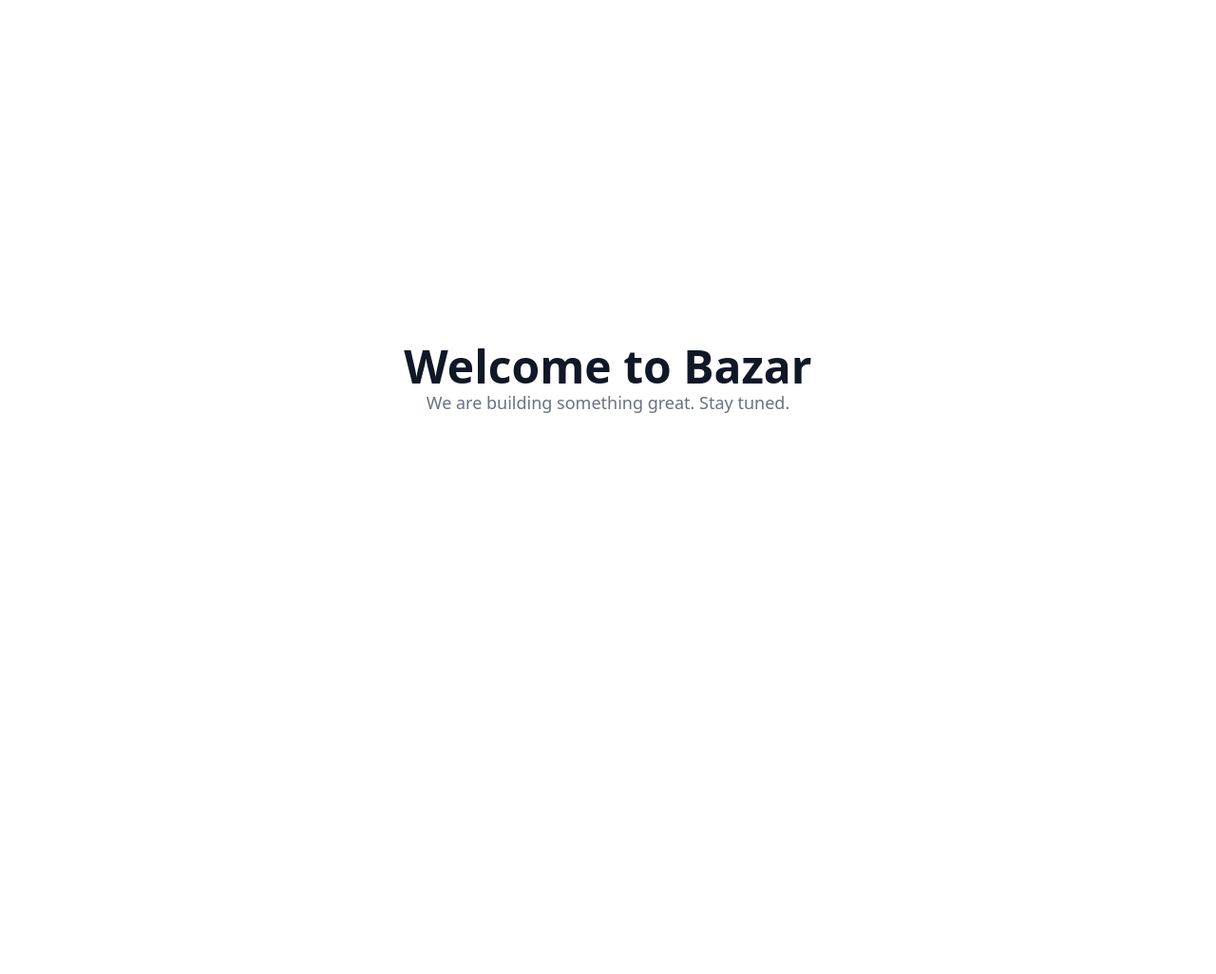
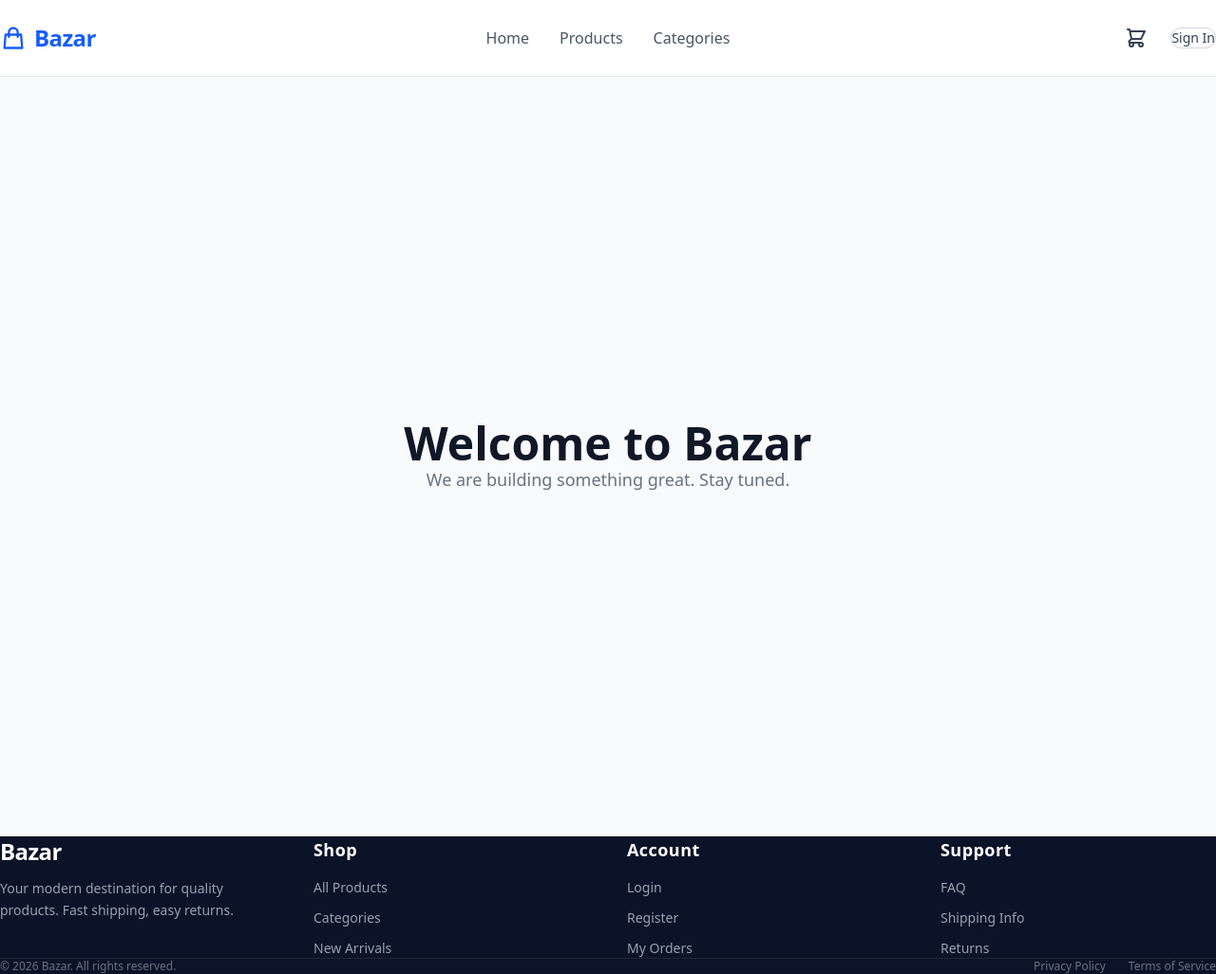
Before and after one commit to Shahriar-Hasan123/BAZAR, a Next.js app: page / in a window 1280 px wide. Shown: the whole page at 95% size. Before the commit the page ends 800 px from the top, so only its background shows below. Built offline with nearby package versions, Linux system fonts and the light colour scheme.

Commit message:
feat: add responsive Header and Footer components
- build Header as Client Component with mobile hamburger menu
- build Footer as Server Component with responsive grid layout
- add Header and Footer to root layout
- implement sticky header with z-index
- footer sticks to bottom using flex layout

```diff
--- a/app/globals.css
+++ b/app/globals.css
@@ -1,7 +1,13 @@
 @import "tailwindcss";
 
-/* Base resets */
-* {
+@theme {
+  --font-sans: var(--font-geist), ui-sans-serif, system-ui, sans-serif;
+  --color-primary: #2563eb;
+}
+
+*,
+*::before,
+*::after {
   box-sizing: border-box;
   padding: 0;
   margin: 0;
@@ -9,11 +15,13 @@
 
 html,
 body {
-  max-width: 100vw;
   overflow-x: hidden;
 }
 
-/* Smooth scrolling */
 html {
   scroll-behavior: smooth;
 }
+
+body {
+  font-family: var(--font-sans);
+}
--- a/app/layout.tsx
+++ b/app/layout.tsx
@@ -1,23 +1,18 @@
 import type { Metadata } from 'next'
 import { Geist } from 'next/font/google'
+import Header from '@/components/layout/Header'
+import Footer from '@/components/layout/Footer'
 import './globals.css'
 
-// FONT SETUP
-// next/font downloads and self-hosts fonts
-// No external requests at runtime = faster
 const geist = Geist({
   subsets: ['latin'],
   variable: '--font-geist',
 })
 
-// METADATA
-// Next.js automatically puts this in <head>
-// Great for SEO out of the box
 export const metadata: Metadata = {
   title: {
     default: 'Bazar',
     template: '%s | Bazar',
-    // "Products" becomes "Products | Bazar"
   },
   description: 'A modern eCommerce store built with Next.js',
 }
@@ -29,8 +24,21 @@
 }) {
   return (
     <html lang="en">
-      <body className={`${geist.variable} font-sans antialiased`}>
-        {children}
+      <body className={`${geist.variable} antialiased bg-gray-50`}>
+
+        {/* flex-col + min-h-screen pushes footer to bottom */}
+        <div className="flex flex-col min-h-screen">
+
+          <Header />
+
+          <main className="flex-1">
+            {children}
+          </main>
+
+          <Footer />
+
+        </div>
+
       </body>
     </html>
   )
--- /dev/null
+++ b/components/layout/Footer.tsx
@@ -0,0 +1,82 @@
+import Link from 'next/link'
+
+const FOOTER_LINKS = {
+  Shop: [
+    { label: 'All Products', href: '/products' },
+    { label: 'Categories', href: '/categories' },
+    { label: 'New Arrivals', href: '/products?sort=newest' },
+  ],
+  Account: [
+    { label: 'Login', href: '/login' },
+    { label: 'Register', href: '/register' },
+    { label: 'My Orders', href: '/account/orders' },
+  ],
+  Support: [
+    { label: 'FAQ', href: '/faq' },
+    { label: 'Shipping Info', href: '/shipping' },
+    { label: 'Returns', href: '/returns' },
+  ],
+}
+
+export default function Footer() {
+  const currentYear = new Date().getFullYear()
+
+  return (
+    <footer className="bg-[#0b1329] text-gray-300 pt-16 pb-8">
+      <div className="w-full max-w-7xl mx-auto px-6 md:px-12">
+
+        {/* ── MAIN GRID ── */}
+        <div className="grid grid-cols-1 sm:grid-cols-2 lg:grid-cols-4 gap-10 pb-12 w-full">
+
+          {/* ── BRAND COLUMN ── */}
+          <div className="flex flex-col gap-3">
+            <h2 className="text-white text-2xl font-bold tracking-tight">
+              Bazar
+            </h2>
+            <p className="text-gray-400 text-sm leading-relaxed">
+              Your modern destination for quality products. Fast shipping, easy returns.
+            </p>
+          </div>
+
+          {/* ── LINK GROUPS ── */}
+          {Object.entries(FOOTER_LINKS).map(([groupName, links]) => (
+            <div key={groupName} className="flex flex-col gap-4">
+              <h3 className="text-white font-semibold text-lg tracking-wide">
+                {groupName}
+              </h3>
+              <ul className="flex flex-col gap-3 text-sm">
+                {links.map((link) => (
+                  <li key={link.href}>
+                    <Link
+                      href={link.href}
+                      className="text-gray-400 hover:text-sky-400 hover:translate-x-1 inline-block transition-all duration-200"
+                    >
+                      {link.label}
+                    </Link>
+                  </li>
+                ))}
+              </ul>
+            </div>
+          ))}
+
+        </div>
+
+        {/* ── BOTTOM BAR ── */}
+        <div className="border-t border-gray-800 pt-6 flex flex-col-reverse sm:flex-row items-center justify-between gap-3 w-full">
+          <p className="text-gray-500 text-xs text-center sm:text-left">
+            © {currentYear} Bazar. All rights reserved.
+          </p>
+          <div className="flex items-center gap-6 text-xs text-gray-500">
+            <Link href="/privacy" className="hover:text-white transition-colors duration-200">
+              Privacy Policy
+            </Link>
+            <Link href="/terms" className="hover:text-white transition-colors duration-200">
+              Terms of Service
+            </Link>
+          </div>
+        </div>
+
+      </div>
+    </footer>
+  )
+}
--- /dev/null
+++ b/components/layout/Header.tsx
@@ -0,0 +1,147 @@
+'use client'
+
+import { useState } from 'react'
+import Link from 'next/link'
+
+const NAV_LINKS = [
+    { href: '/', label: 'Home' },
+    { href: '/products', label: 'Products' },
+    { href: '/categories', label: 'Categories' },
+]
+
+export default function Header() {
+    const [isMenuOpen, setIsMenuOpen] = useState(false)
+    const cartCount = 0
+
+    return (
+        <header className="sticky top-0 z-50 w-full bg-white border-b border-gray-200">
+
+            {/* MAIN NAV */}
+            <nav className="relative h-16 md:h-20 flex items-center justify-between px-6 md:px-10">
+
+                {/* LEFT — Logo */}
+                <Link
+                    href="/"
+                    className="flex items-center gap-2 z-10"
+                >
+                    <BagIcon />
+                    <span className="text-xl md:text-2xl font-bold text-blue-600 tracking-tight">
+                        Bazar
+                    </span>
+                </Link>
+
+                {/* CENTER — Desktop Nav (absolutely centered) */}
+                <ul className="hidden md:flex items-center gap-8 absolute left-1/2 -translate-x-1/2">
+                    {NAV_LINKS.map((link) => (
+                        <li key={link.href}>
+                            <Link
+                                href={link.href}
+                                className="text-gray-600 font-medium hover:text-blue-600 transition-colors"
+                            >
+                                {link.label}
+                            </Link>
+                        </li>
+                    ))}
+                </ul>
+
+                {/* RIGHT — Cart + Sign In + Hamburger */}
+                <div className="flex items-center gap-4 md:gap-6 z-10">
+
+                    {/* Cart */}
+                    <Link
+                        href="/cart"
+                        className="relative text-gray-700 hover:text-blue-600 transition-colors"
+                        aria-label="Shopping cart"
+                    >
+                        <CartIcon />
+                        {cartCount > 0 && (
+                            <span className="absolute -top-2 -right-2 bg-blue-600 text-white text-xs rounded-full w-4 h-4 flex items-center justify-center font-medium">
+                                {cartCount > 99 ? '99+' : cartCount}
+                            </span>
+                        )}
+                    </Link>
+
+                    {/* Sign In */}
+                    <Link
+                        href="/login"
+                        className="hidden sm:inline-block text-sm font-medium text-gray-700 border border-gray-300 rounded-full px-5 py-2 hover:border-blue-600 hover:text-blue-600 hover:bg-blue-50 transition-all"
+                    >
+                        Sign In
+                    </Link>
+
+                    {/* Hamburger — mobile only */}
+                    <button
+                        onClick={() => setIsMenuOpen(!isMenuOpen)}
+                        className="block md:hidden text-gray-700 hover:text-blue-600 transition-colors focus:outline-none"
+                        aria-label="Toggle menu"
+                        aria-expanded={isMenuOpen}
+                    >
+                        {isMenuOpen ? <CloseIcon /> : <MenuIcon />}
+                    </button>
+
+                </div>
+            </nav>
+
+            {/* MOBILE MENU */}
+            {isMenuOpen && (
+                <div className="md:hidden absolute top-16 w-full bg-white border-b border-gray-200 shadow-md flex flex-col items-center gap-4 py-6 z-50">
+
+                    {NAV_LINKS.map((link) => (
+                        <Link
+                            key={link.href}
+                            href={link.href}
+                            onClick={() => setIsMenuOpen(false)}
+                            className="text-gray-700 font-medium hover:text-blue-600 w-full text-center py-2 transition-colors"
+                        >
+                            {link.label}
+                        </Link>
+                    ))}
+
+                    {/* Sign In — only on very small screens */}
+                    <Link
+                        href="/login"
+                        onClick={() => setIsMenuOpen(false)}
+                        className="sm:hidden w-4/5 text-center text-sm font-medium text-gray-700 border border-gray-300 rounded-full py-2 hover:border-blue-600 hover:text-blue-600 hover:bg-blue-50 transition-all"
+                    >
+                        Sign In
+                    </Link>
+
+                </div>
+            )}
+
+        </header>
+    )
+}
+
+// ICONS
+function BagIcon() {
+    return (
+        <svg className="w-6 h-6 md:w-7 md:h-7 text-blue-600" fill="none" viewBox="0 0 24 24" stroke="currentColor" strokeWidth={2}>
+            <path strokeLinecap="round" strokeLinejoin="round" d="M16 11V7a4 4 0 00-8 0v4M5 9h14l1 12H4L5 9z" />
+        </svg>
+    )
+}
+
+function CartIcon() {
+    return (
+        <svg className="w-5 h-5 md:w-6 md:h-6" fill="none" viewBox="0 0 24 24" stroke="currentColor" strokeWidth={2}>
+            <path strokeLinecap="round" strokeLinejoin="round" d="M3 3h2l.4 2M7 13h10l4-8H5.4M7 13L5.4 5M7 13l-2.293 2.293c-.63.63-.184 1.707.707 1.707H17m0 0a2 2 0 100 4 2 2 0 000-4zm-8 2a2 2 0 11-4 0 2 2 0 014 0z" />
+        </svg>
+    )
+}
+
+function MenuIcon() {
+    return (
+        <svg className="w-5 h-5" fill="none" viewBox="0 0 24 24" stroke="currentColor" strokeWidth={2}>
+            <path strokeLinecap="round" strokeLinejoin="round" d="M4 6h16M4 12h16M4 18h16" />
+        </svg>
+    )
+}
+
+function CloseIcon() {
+    return (
+        <svg className="w-5 h-5" fill="none" viewBox="0 0 24 24" stroke="currentColor" strokeWidth={2}>
+            <path strokeLinecap="round" strokeLinejoin="round" d="M6 18L18 6M6 6l12 12" />
+        </svg>
+    )
+}
```
